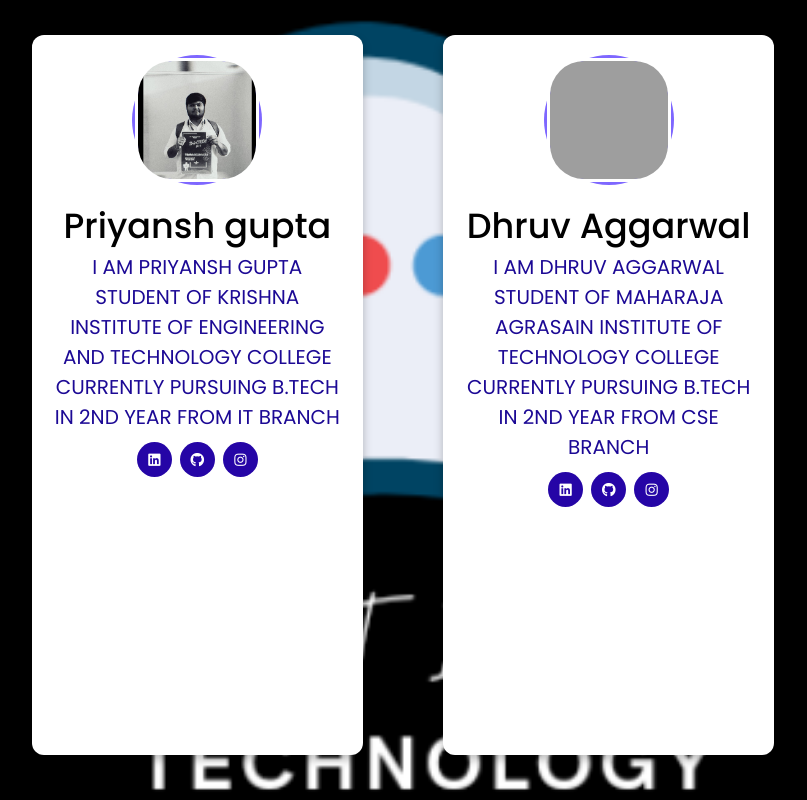
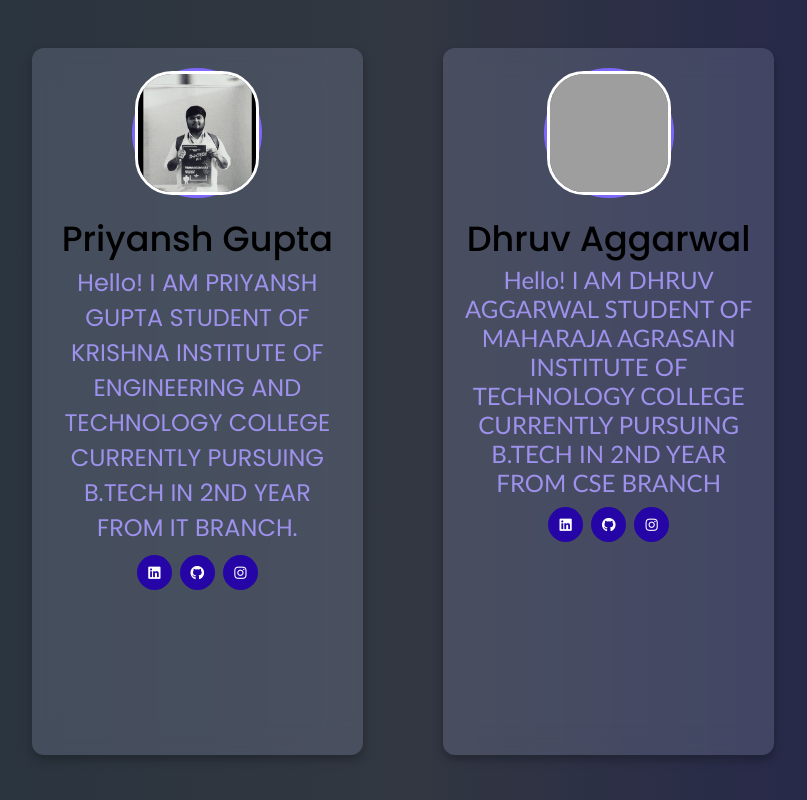
Before and after one commit to Priyansh-911/botty, a Flask app: page /us.html in a window 1280 px wide. Shown: the whole page, without its empty margins (237-1044 px from the left). Run offline with Flask 3, Linux system fonts and the light colour scheme; parts of the project's set-up code (start-up, migrations or seed data) failed here and were passed over; grey boxes are pictures that could not be loaded.

Commit message:
us page fixes

```diff
--- a/static/style.css
+++ b/static/style.css
@@ -6,7 +6,7 @@
 .banner{
    width: 100%;
    height: 100vh;
-   background-image: linear-gradient(rgba(0,0,0,0.75),rgba(0,0,0,0.75)),url({{url_for('static', filename='chatbot.jfif')}});
+   background-image: linear-gradient(rgba(0,0,0,0.75),rgba(0,0,0,0.75)),url(chatbot.jfif);
    background-size: cover;
    background-position: center;
 }
--- a/static/us.css
+++ b/static/us.css
@@ -6,9 +6,14 @@
   font-family: 'Poppins',sans-serif;
 }
 body{
-  background: url(/static/image.png) no-repeat center center fixed;
-  background-size : cover;
+  height: 100%;
+  margin: 0;
+  background: rgb(44, 47, 59);
+  background: -webkit-linear-gradient(to right, rgb(40, 59, 34), rgb(54, 60, 70), rgb(32, 32, 43));
+  background: linear-gradient(to right, rgb(38, 51, 61), rgb(50, 55, 65), rgb(33, 33, 78));
 }
+
+
 
 
 ::selection{
@@ -39,7 +44,9 @@ body{
 .card{
     margin: 40px;
   width: calc(80% / 3 - 10px);
-  background: #fff;
+  background: none;
+  backdrop-filter: blur(14px);
+  background-color: rgba(168, 182, 214, 0.2);
   border-radius: 12px;
   nav-right: current;
 
@@ -49,6 +56,7 @@ body{
 }
 .main-card .cards {
   transform: translateY(-5px);
+  padding-top: 1%;
 }
 .cards .card .content{
   width: 100%;
@@ -69,7 +77,7 @@ body{
 .card .content .img img{
   height: 100%;
   width: 100%;
-  border: 3px solid #ffff;
+  border: 3px solid white;
   border-radius: 30%;
   object-fit: cover;
 }
@@ -78,8 +86,9 @@ body{
   font-weight: 500;
 }
 .card .content .job{
-  font-size: 20px;
-  color: #1c0995;
+  font-size: 24px;
+  color: #9e91ec;
+  font-family: 'Trebuchet MS', 'Lucida Sans Unicode', 'Lucida Grande', 'Lucida Sans', Arial, sans-serif;
 }
 .card .content .media-icons{
   margin-top: 10px;
--- a/templates/us.html
+++ b/templates/us.html
@@ -22,8 +22,11 @@
              <img src="{{url_for('static', filename='priyansh.jpeg')}}" alt="">
            </div>
            <div class="details">
-             <div class="name">Priyansh gupta</div>
-             <div class="job">I AM PRIYANSH GUPTA STUDENT OF KRISHNA INSTITUTE OF ENGINEERING AND TECHNOLOGY COLLEGE CURRENTLY PURSUING B.TECH IN 2ND YEAR FROM IT BRANCH</div>
+             <div class="name">Priyansh Gupta</div>
+             <div class="job">
+              <p>Hello! I AM PRIYANSH GUPTA STUDENT OF KRISHNA INSTITUTE OF ENGINEERING AND TECHNOLOGY COLLEGE CURRENTLY PURSUING B.TECH IN 2ND YEAR FROM IT BRANCH.
+              </p>
+             </div>
            </div>
            <div class="media-icons">
             <a href="https://www.linkedin.com/in/priyansh-gupta-07b24321b/" target="_blank"><i class="fab fa-linkedin"></i></a>
@@ -39,7 +42,7 @@
            </div>
            <div class="details">
              <div class="name">Dhruv Aggarwal</div>
-             <div class="job">I AM DHRUV AGGARWAL STUDENT OF MAHARAJA AGRASAIN INSTITUTE OF TECHNOLOGY COLLEGE CURRENTLY PURSUING B.TECH IN 2ND YEAR FROM CSE BRANCH</div>
+             <div class="job">Hello! I AM DHRUV AGGARWAL STUDENT OF MAHARAJA AGRASAIN INSTITUTE OF TECHNOLOGY COLLEGE CURRENTLY PURSUING B.TECH IN 2ND YEAR FROM CSE BRANCH</div>
            </div>
            <div class="media-icons">
             <a href="https://www.linkedin.com/in/dhruv-aggarwal-719095225" target="_blank"><i class="fab fa-linkedin"></i></a>
```
